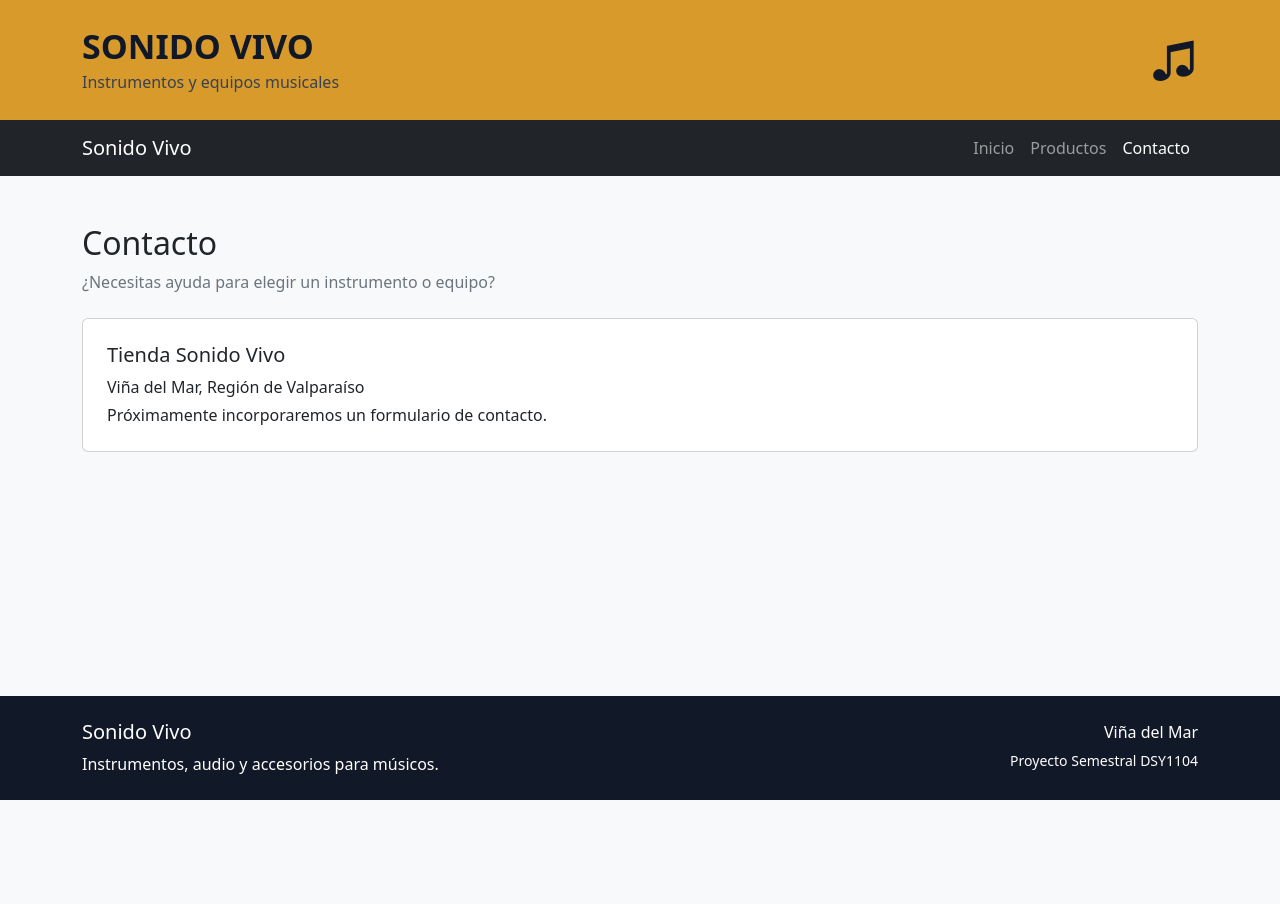
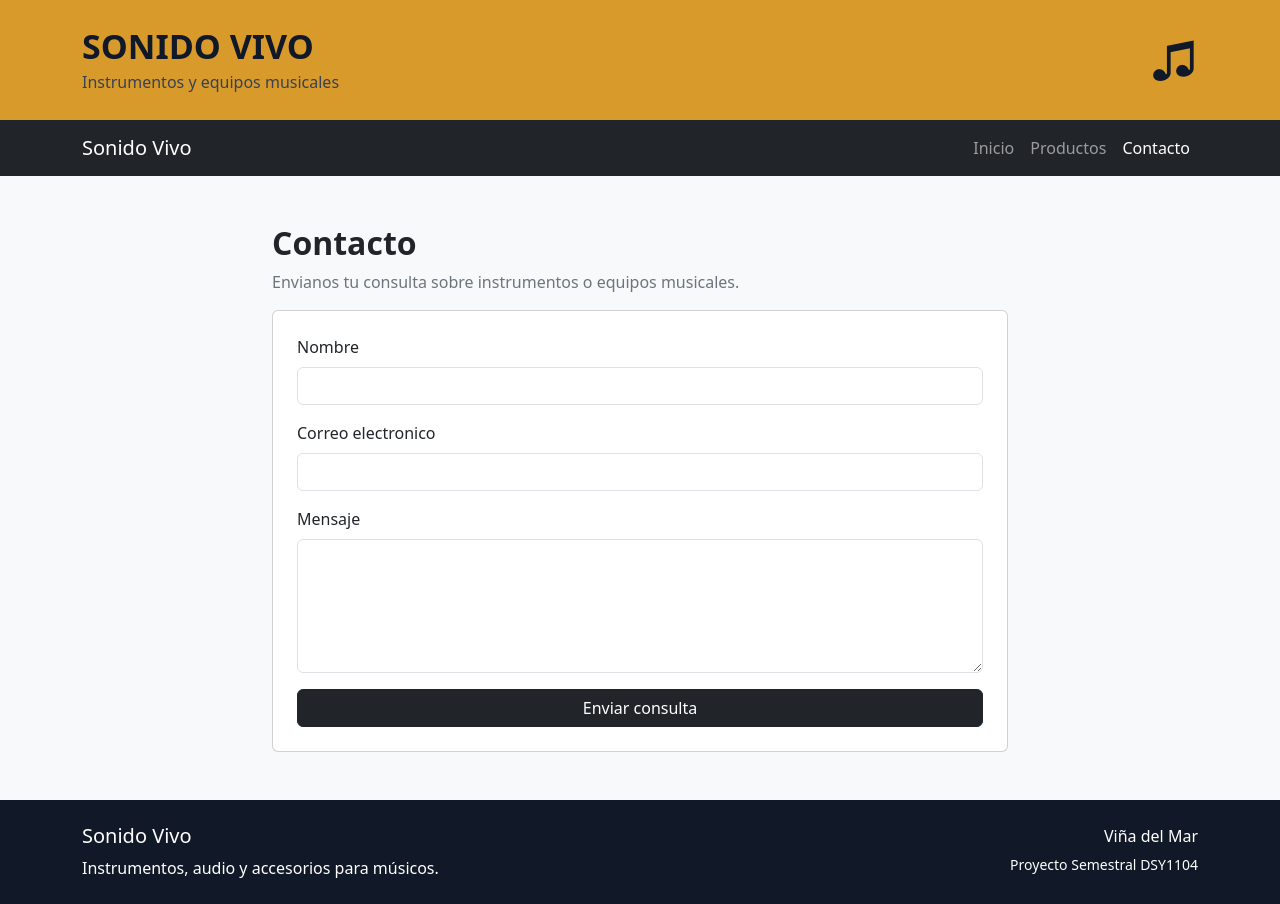
Before and after one commit to pablgonzalezr-cyber/SonidoVivo, a React app in the folder frontend/: page /contacto in a window 1280 px wide. Before the commit the page ends 800 px from the top, so only its background shows below. Built offline with nearby package versions, Linux system fonts and the light colour scheme; the HTML template or start-up script is replaced by a standard one.

Commit message:
Agrega formulario de contacto con validaciones

```diff
--- a/frontend/src/pages/Contacto.jsx
+++ b/frontend/src/pages/Contacto.jsx
@@ -1,45 +1,211 @@
+import { useState } from "react";
+
+import {
+    validarNombre,
+    validarCorreo,
+    validarMensaje
+} from "../utils/validaciones";
+
+
 function Contacto() {
+
+    const [nombre, setNombre] = useState("");
+
+    const [correo, setCorreo] = useState("");
+
+    const [mensaje, setMensaje] = useState("");
+
+    const [error, setError] = useState("");
+
+    const [enviado, setEnviado] = useState(false);
+
+
+    function enviarFormulario(evento) {
+
+        evento.preventDefault();
+
+        setEnviado(false);
+
+
+        if (!validarNombre(nombre)) {
+
+            setError(
+                "El nombre debe tener al menos 3 caracteres."
+            );
+
+            return;
+
+        }
+
+
+        if (!validarCorreo(correo)) {
+
+            setError(
+                "Ingresa un correo valido."
+            );
+
+            return;
+
+        }
+
+
+        if (!validarMensaje(mensaje)) {
+
+            setError(
+                "El mensaje debe tener al menos 10 caracteres."
+            );
+
+            return;
+
+        }
+
+
+        setError("");
+
+        setEnviado(true);
+
+
+        setNombre("");
+
+        setCorreo("");
+
+        setMensaje("");
+
+    }
+
 
     return (
 
         <section className="container py-5">
 
-            <h2>
-                Contacto
-            </h2>
+            <div className="row justify-content-center">
+
+                <div className="col-12 col-lg-8">
+
+                    <h2 className="fw-bold">
+
+                        Contacto
+
+                    </h2>
 
 
-            <p className="text-secondary">
+                    <p className="text-secondary">
 
-                ¿Necesitas ayuda para elegir
-                un instrumento o equipo?
+                        Envianos tu consulta sobre
+                        instrumentos o equipos musicales.
 
-            </p>
+                    </p>
 
 
-            <div className="card p-4 mt-4">
+                    {error && (
 
-                <h3 className="h5">
+                        <div className="alert alert-danger">
 
-                    Tienda Sonido Vivo
+                            {error}
 
-                </h3>
+                        </div>
+
+                    )}
 
 
-                <p className="mb-1">
+                    {enviado && (
 
-                    Viña del Mar,
-                    Región de Valparaíso
+                        <div className="alert alert-success">
 
-                </p>
+                            Tu mensaje fue registrado correctamente.
+
+                        </div>
+
+                    )}
 
 
-                <p className="mb-0">
+                    <form
+                        onSubmit={enviarFormulario}
+                        className="card p-4"
+                    >
 
-                    Próximamente incorporaremos
-                    un formulario de contacto.
+                        <div className="mb-3">
 
-                </p>
+                            <label
+                                htmlFor="nombre"
+                                className="form-label"
+                            >
+                                Nombre
+                            </label>
+
+
+                            <input
+                                id="nombre"
+                                type="text"
+                                className="form-control"
+                                value={nombre}
+                                onChange={(evento) =>
+                                    setNombre(evento.target.value)
+                                }
+                            />
+
+                        </div>
+
+
+                        <div className="mb-3">
+
+                            <label
+                                htmlFor="correo"
+                                className="form-label"
+                            >
+                                Correo electronico
+                            </label>
+
+
+                            <input
+                                id="correo"
+                                type="text"
+                                className="form-control"
+                                value={correo}
+                                onChange={(evento) =>
+                                    setCorreo(evento.target.value)
+                                }
+                            />
+
+                        </div>
+
+
+                        <div className="mb-3">
+
+                            <label
+                                htmlFor="mensaje"
+                                className="form-label"
+                            >
+                                Mensaje
+                            </label>
+
+
+                            <textarea
+                                id="mensaje"
+                                className="form-control"
+                                rows="5"
+                                value={mensaje}
+                                onChange={(evento) =>
+                                    setMensaje(evento.target.value)
+                                }
+                            >
+                            </textarea>
+
+                        </div>
+
+
+                        <button
+                            type="submit"
+                            className="btn btn-dark"
+                        >
+
+                            Enviar consulta
+
+                        </button>
+
+                    </form>
+
+                </div>
 
             </div>
 
--- /dev/null
+++ b/frontend/src/utils/validaciones.js
@@ -0,0 +1,29 @@
+function validarNombre(nombre) {
+
+    return nombre.trim().length >= 3;
+
+}
+
+
+function validarCorreo(correo) {
+
+    return (
+        correo.includes("@") &&
+        correo.includes(".")
+    );
+
+}
+
+
+function validarMensaje(mensaje) {
+
+    return mensaje.trim().length >= 10;
+
+}
+
+
+export {
+    validarNombre,
+    validarCorreo,
+    validarMensaje
+};
```
